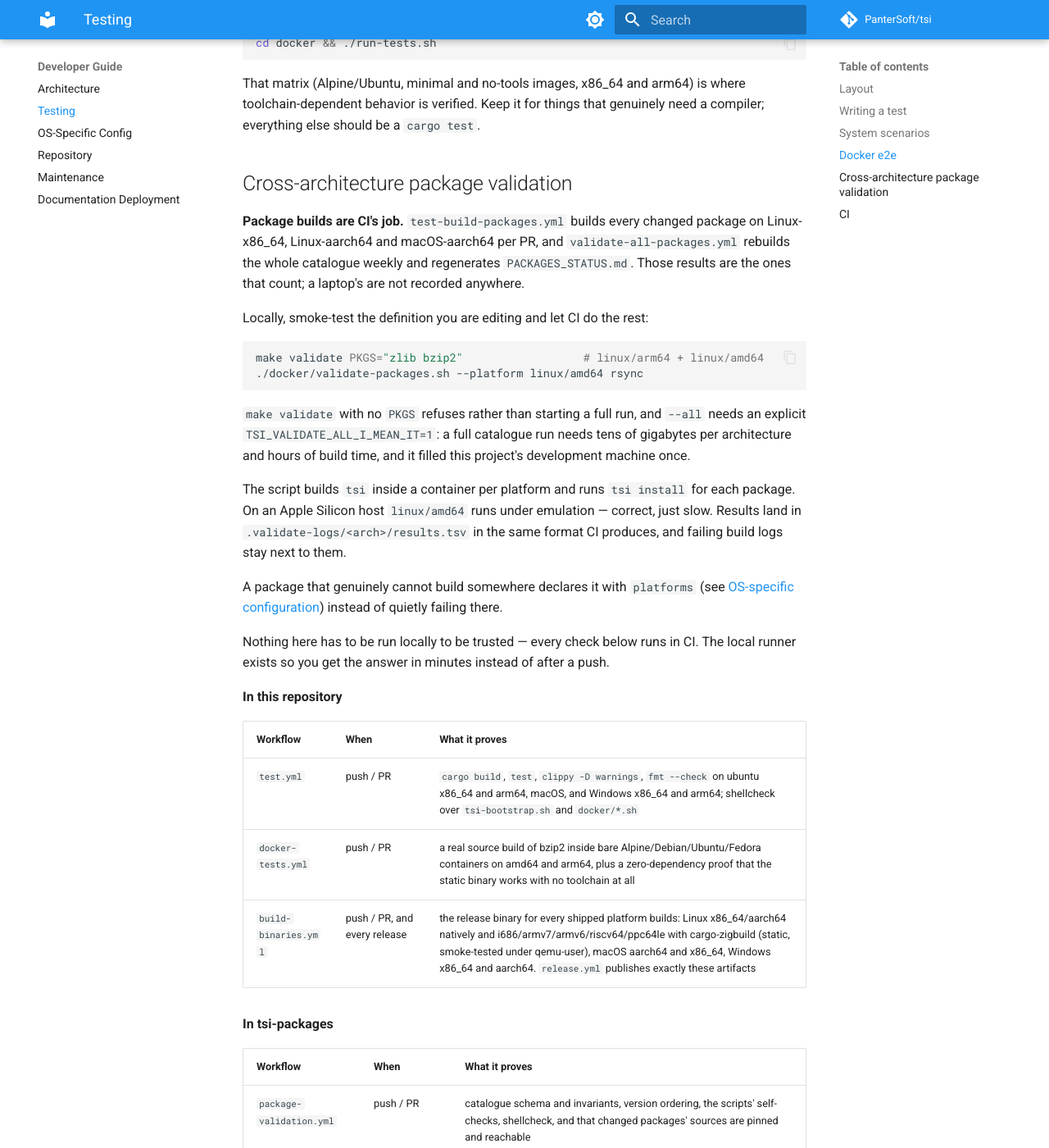
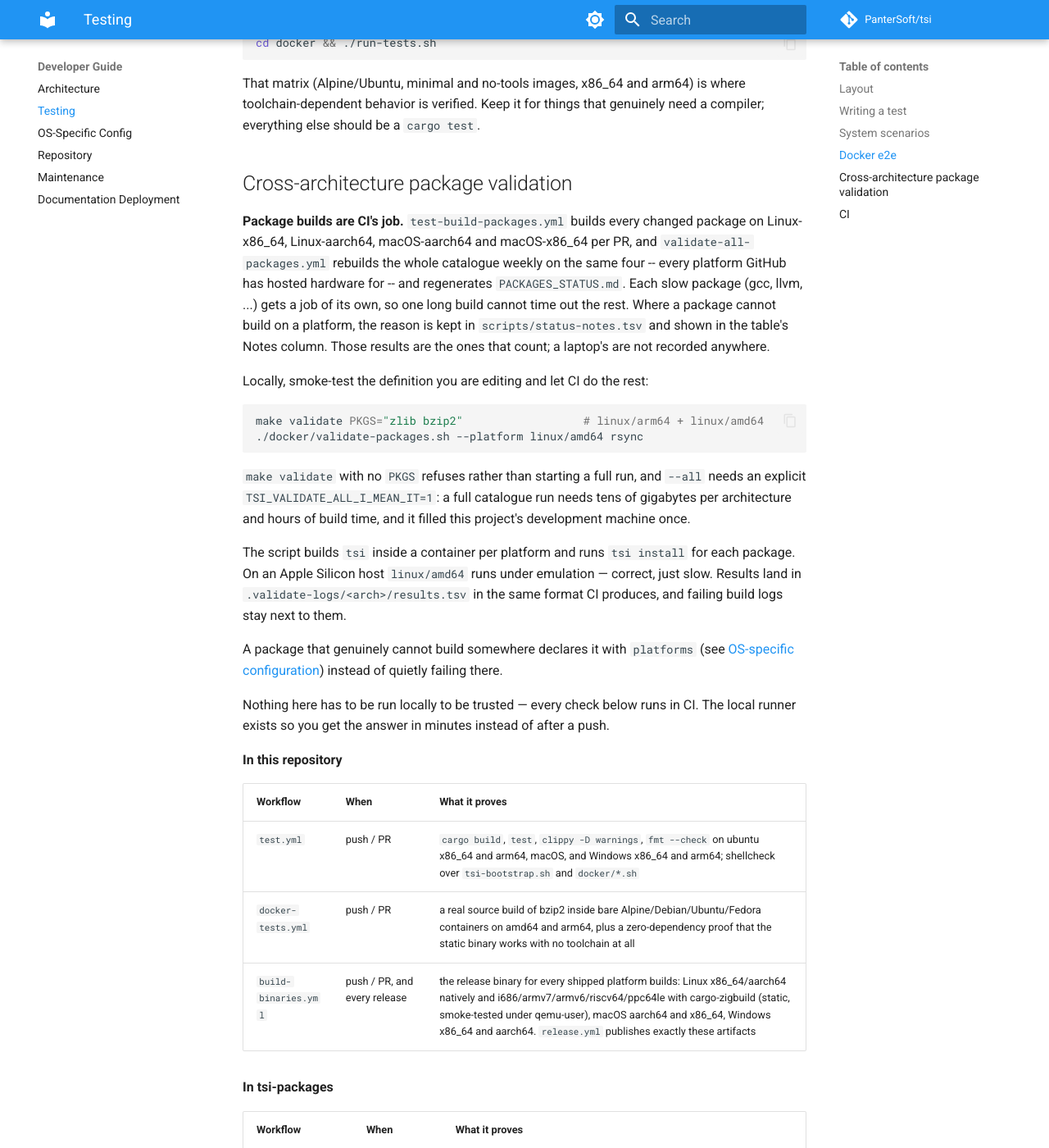
Before and after one commit to PanterSoft/TheSourceInstaller, an MkDocs documentation site: the page built from docs/developer-guide/testing.md, in a window 1280 px wide and 1400 px high, scrolled down 2149 px. Shown: the whole window at 82% size. Built offline with MkDocs 1.6.1 and Material for MkDocs 9.7.7, drawn with Linux system fonts in a browser that asks for light colours; comment, search, counter and statistics services are not loaded; the version menu is left out; some of the changed text lies outside the part shown.

Commit message:
docs: package CI covers four platforms and says why a package cannot build
tsi-packages now test-builds and validates on Linux-x86_64, Linux-aarch64,
macOS-aarch64 and macOS-x86_64, gives each slow package its own job, and
keeps the reason a package cannot build somewhere in status-notes.tsv.

Co-Authored-By: Claude Opus 5.5 <noreply@anthropic.com>
Claude-Session: https://claude.ai/code/session_01ByFSQT56L15Aq7smdwgQ36

```diff
--- a/docs/developer-guide/testing.md
+++ b/docs/developer-guide/testing.md
@@ -84,8 +84,12 @@ compiler; everything else should be a `cargo test`.
 ## Cross-architecture package validation
 
 **Package builds are CI's job.** `test-build-packages.yml` builds every changed package on
-Linux-x86_64, Linux-aarch64 and macOS-aarch64 per PR, and `validate-all-packages.yml`
-rebuilds the whole catalogue weekly and regenerates `PACKAGES_STATUS.md`. Those results are
+Linux-x86_64, Linux-aarch64, macOS-aarch64 and macOS-x86_64 per PR, and
+`validate-all-packages.yml` rebuilds the whole catalogue weekly on the same four -- every
+platform GitHub has hosted hardware for -- and regenerates `PACKAGES_STATUS.md`. Each slow
+package (gcc, llvm, ...) gets a job of its own, so one long build cannot time out the rest.
+Where a package cannot build on a platform, the reason is kept in
+`scripts/status-notes.tsv` and shown in the table's Notes column. Those results are
 the ones that count; a laptop's are not recorded anywhere.
 
 Locally, smoke-test the definition you are editing and let CI do the rest:
@@ -124,9 +128,9 @@ runner exists so you get the answer in minutes instead of after a push.
 | Workflow | When | What it proves |
 |---|---|---|
 | `package-validation.yml` | push / PR | catalogue schema and invariants, version ordering, the scripts' self-checks, shellcheck, and that changed packages' sources are pinned and reachable |
-| `test-build-packages.yml` | push / PR | changed packages really build on Linux-x86_64, Linux-aarch64 and macOS-aarch64, and their installed binaries can actually load |
+| `test-build-packages.yml` | push / PR | changed packages really build on Linux-x86_64, Linux-aarch64, macOS-aarch64 and macOS-x86_64, and their installed binaries can actually load; a failing leg ends with why each package failed |
 | `verify-sources.yml` | weekly | every package's default source still downloads and matches its recorded sha256 |
-| `validate-all-packages.yml` | weekly + manual | the whole catalogue on all three platforms, regenerating `PACKAGES_STATUS.md` |
+| `validate-all-packages.yml` | weekly + manual | the whole catalogue on all four platforms, slow packages included, regenerating `PACKAGES_STATUS.md` with the reason for every package that cannot build somewhere |
 
 The behaviour that a full-catalogue run would otherwise be the only witness to is pinned by
 ordinary tests instead, so it is checked on every commit rather than every week: the
```
